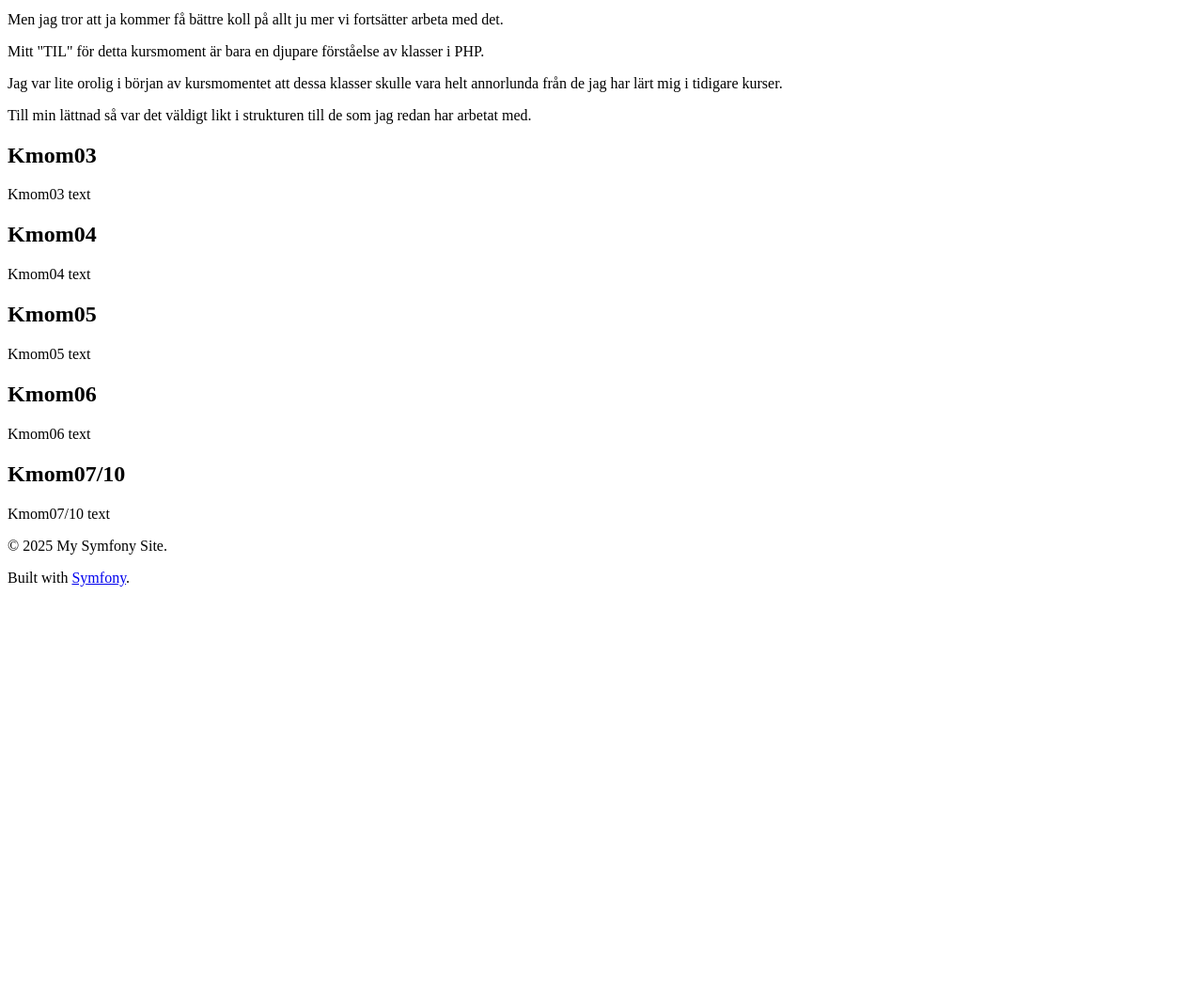
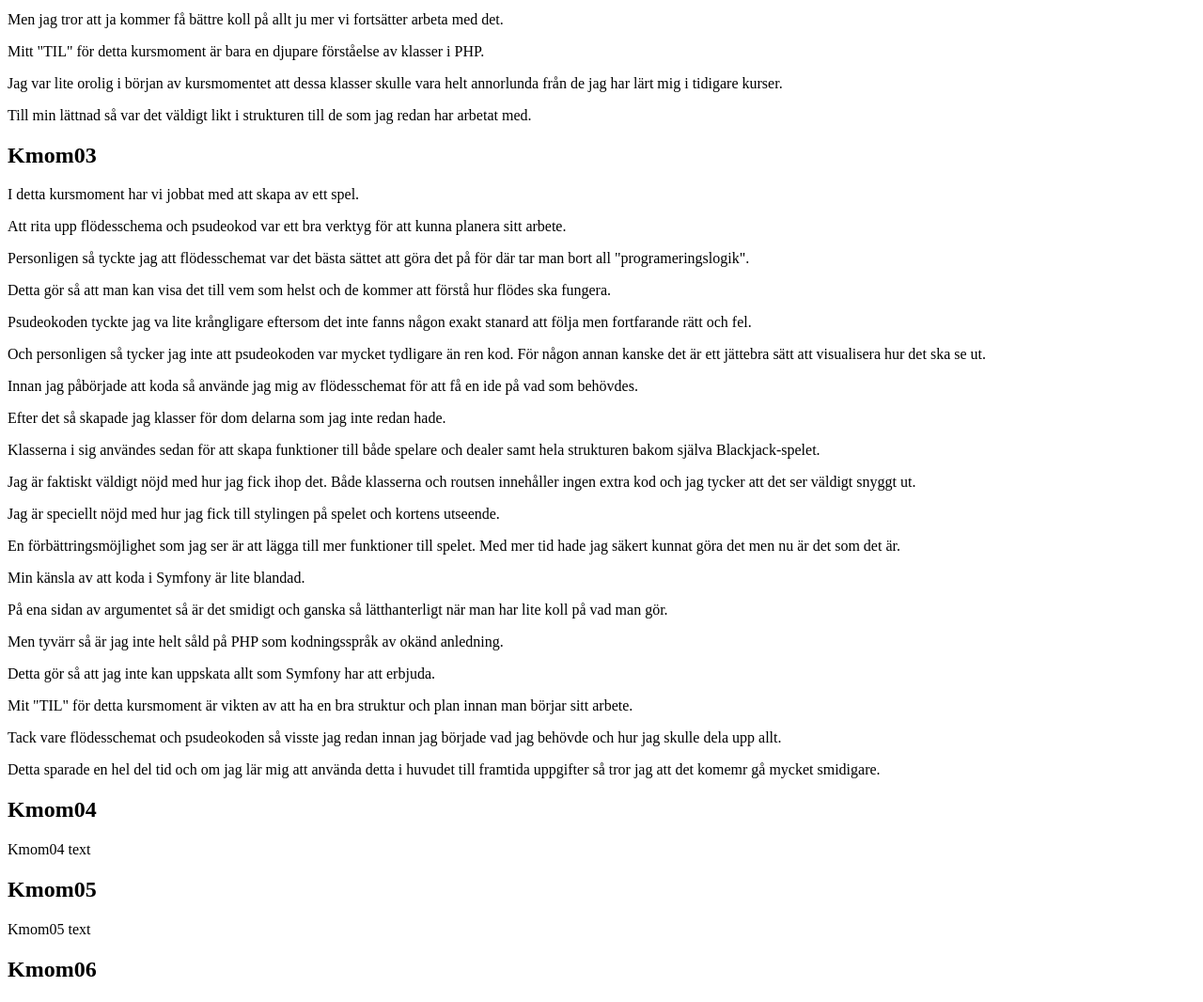
Before and after one commit to dafi-24/mvc, a Symfony app: template templates/report.html.twig in a window 1280 px wide. Shown: the part 1746-2812 px from the top of the page at 94% size. Before the commit the page ends 2370 px from the top, so only its background shows below. Run offline with Twig, Linux system fonts and the light colour scheme; the template is opened without the code that fills it, so the values that code supplies are empty; some libraries are stand-ins or nearby versions.

Commit message:
Ett färdigt Kmom03

```diff
--- a/templates/report.html.twig
+++ b/templates/report.html.twig
@@ -44,7 +44,25 @@
     <p>Jag var lite orolig i början av kursmomentet att dessa klasser skulle vara helt annorlunda från de jag har lärt mig i tidigare kurser.</p>
     <p>Till min lättnad så var det väldigt likt i strukturen till de som jag redan har arbetat med.</p>
     <h2 id="kmom03">Kmom03</h2>
-    <p>Kmom03 text</p>
+    <p>I detta kursmoment har vi jobbat med att skapa av ett spel.</p>
+    <p>Att rita upp flödesschema och psudeokod var ett bra verktyg för att kunna planera sitt arbete.</p>
+    <p>Personligen så tyckte jag att flödesschemat var det bästa sättet att göra det på för där tar man bort all "programeringslogik".</p>
+    <p>Detta gör så att man kan visa det till vem som helst och de kommer att förstå hur flödes ska fungera.</p>
+    <p>Psudeokoden tyckte jag va lite krångligare eftersom det inte fanns någon exakt stanard att följa men fortfarande rätt och fel.</p>
+    <p>Och personligen så tycker jag inte att psudeokoden var mycket tydligare än ren kod. För någon annan kanske det är ett jättebra sätt att visualisera hur det ska se ut.</p>
+    <p>Innan jag påbörjade att koda så använde jag mig av flödesschemat för att få en ide på vad som behövdes.</p>
+    <p>Efter det så skapade jag klasser för dom delarna som jag inte redan hade.</p>
+    <p>Klasserna i sig användes sedan för att skapa funktioner till både spelare och dealer samt hela strukturen bakom själva Blackjack-spelet.</p>
+    <p>Jag är faktiskt väldigt nöjd med hur jag fick ihop det. Både klasserna och routsen innehåller ingen extra kod och jag tycker att det ser väldigt snyggt ut.</p>
+    <p>Jag är speciellt nöjd med hur jag fick till stylingen på spelet och kortens utseende.</p>
+    <p>En förbättringsmöjlighet som jag ser är att lägga till mer funktioner till spelet. Med mer tid hade jag säkert kunnat göra det men nu är det som det är.</p>
+    <p>Min känsla av att koda i Symfony är lite blandad.</p>
+    <p>På ena sidan av argumentet så är det smidigt och ganska så lätthanterligt när man har lite koll på vad man gör.</p>
+    <p>Men tyvärr så är jag inte helt såld på PHP som kodningsspråk av okänd anledning.</p>
+    <p>Detta gör så att jag inte kan uppskata allt som Symfony har att erbjuda.</p>
+    <p>Mit "TIL" för detta kursmoment är vikten av att ha en bra struktur och plan innan man börjar sitt arbete.</p>
+    <p>Tack vare flödesschemat och psudeokoden så visste jag redan innan jag började vad jag behövde och hur jag skulle dela upp allt.</p>
+    <p>Detta sparade en hel del tid och om jag lär mig att använda detta i huvudet till framtida uppgifter så tror jag att det komemr gå mycket smidigare.</p>
     <h2 id="kmom04">Kmom04</h2>
     <p>Kmom04 text</p>
     <h2 id="kmom05">Kmom05</h2>
```
